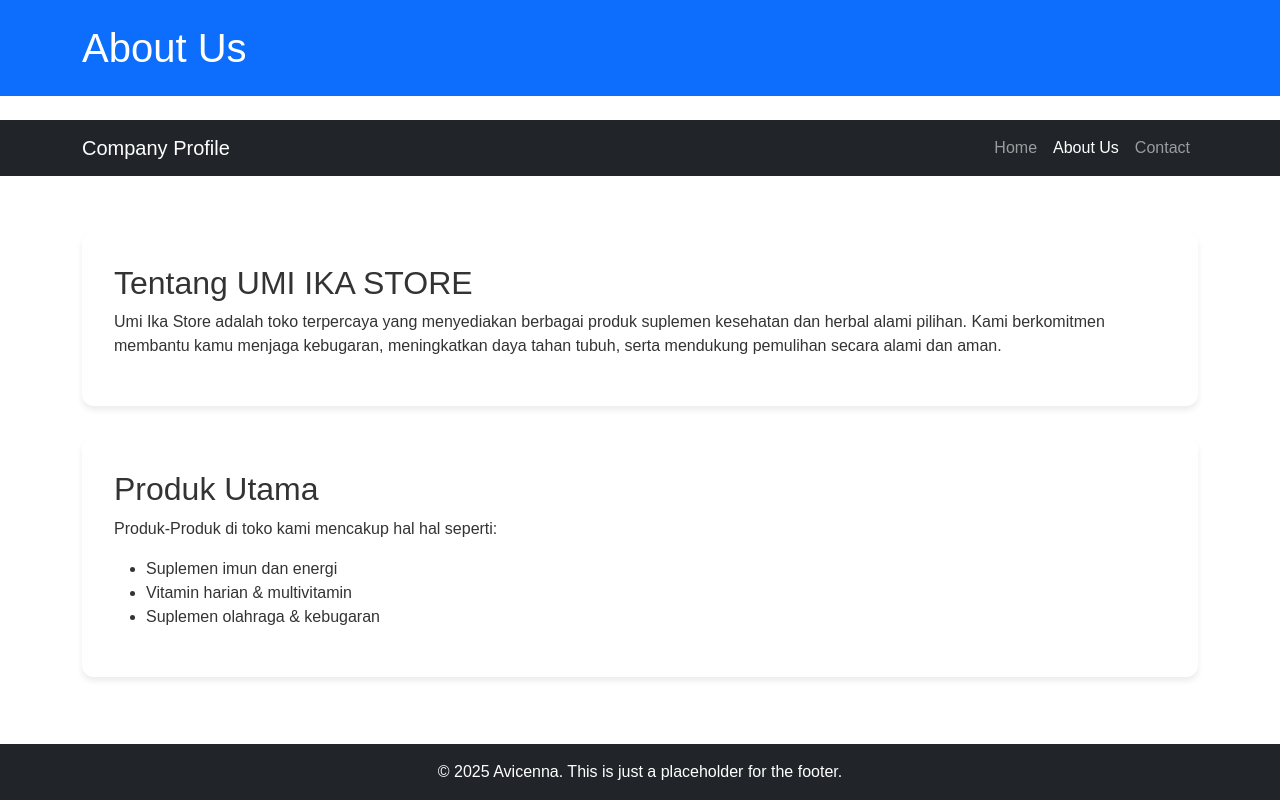
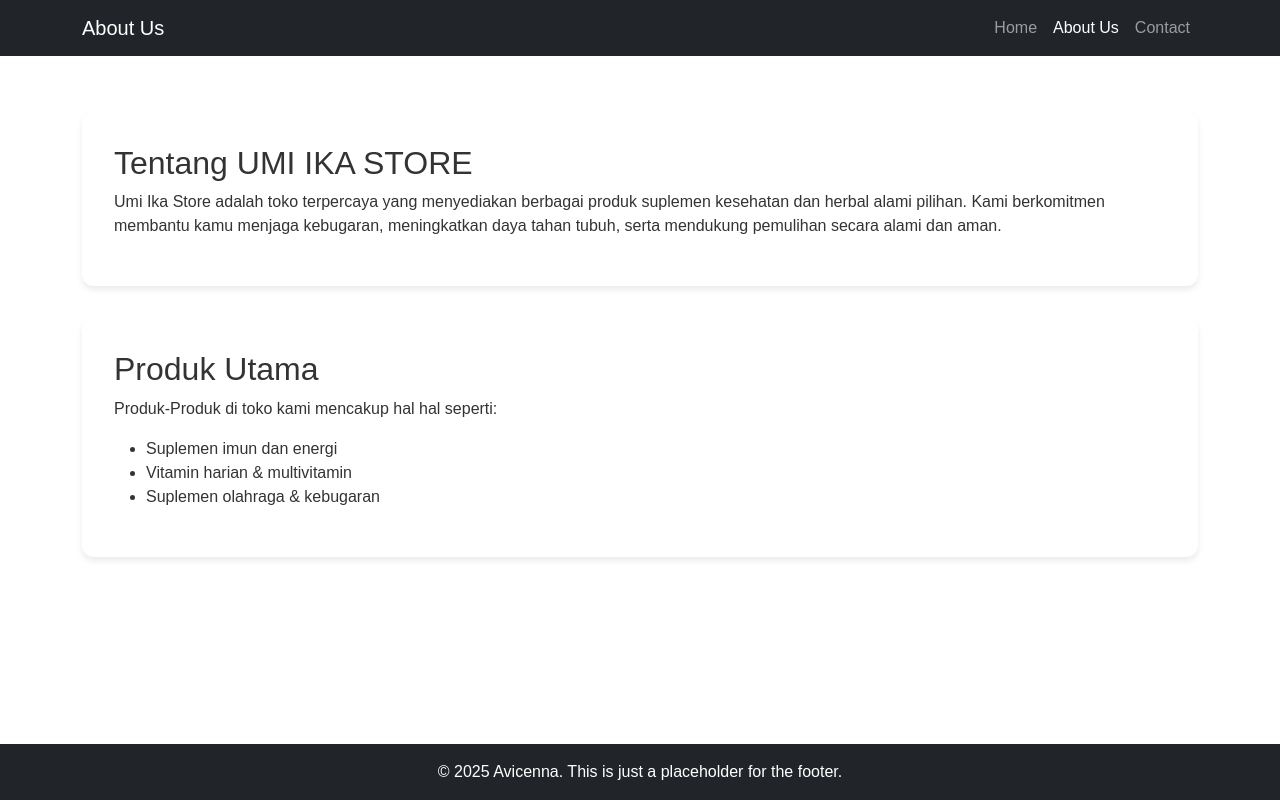
Before and after one commit to Noir-MD/Web-dev-task, a PHP site: page /Function/About/about.php in a window 1280 px wide. Run offline with PHP 8.4, Linux system fonts and the light colour scheme.

Commit message:
Update about.php

```diff
--- a/Company Profile/Function/About/about.php
+++ b/Company Profile/Function/About/about.php
@@ -12,17 +12,10 @@
 <body>
 <div class="container-fluid min-vh-100 d-flex flex-column p-0">
 
-  <!-- Header -->
-  <header class="bg-primary text-white py-4 mb-4">
-    <div class="container">
-      <h1 class="mb-0">About Us</h1>
-    </div>
-  </header>
-
   <!-- Navigation -->
   <nav class="navbar navbar-expand-lg navbar-dark bg-dark mb-4">
     <div class="container">
-      <a class="navbar-brand" href="../../home.php">Company Profile</a>
+      <a class="navbar-brand" href="../../home.php">About Us</a>
       <button class="navbar-toggler" type="button" data-bs-toggle="collapse" data-bs-target="#aboutNav" aria-controls="aboutNav" aria-expanded="false" aria-label="Toggle navigation">
         <span class="navbar-toggler-icon"></span>
       </button>
```
